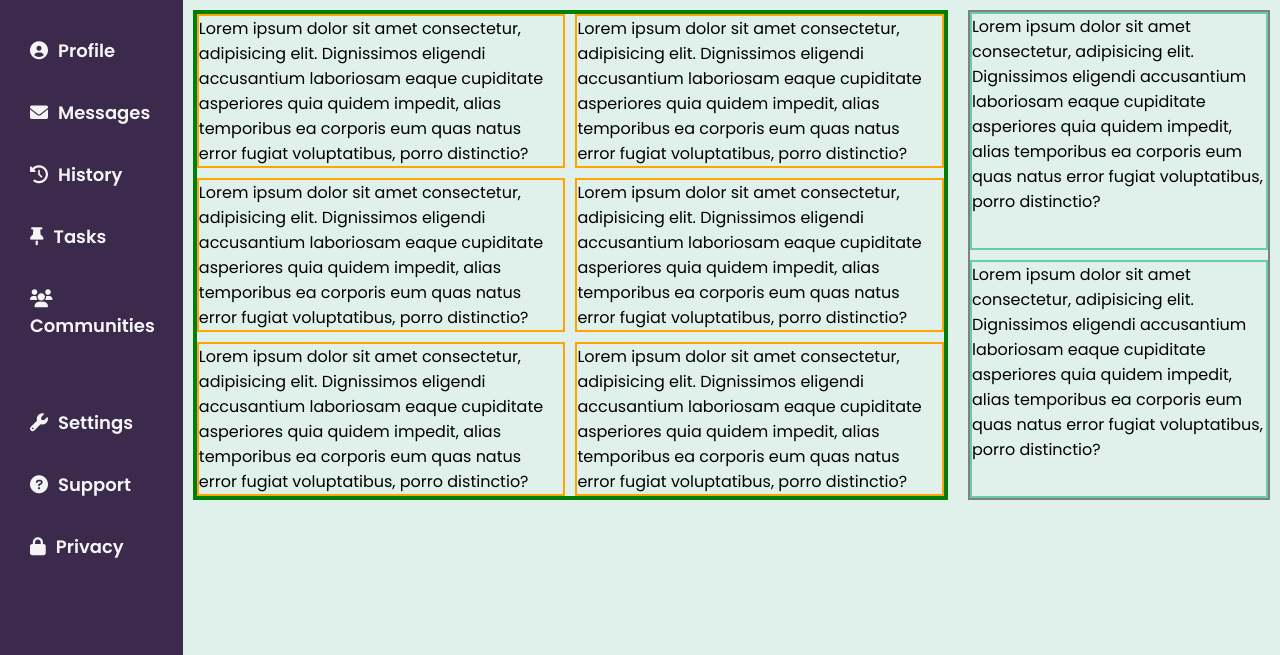
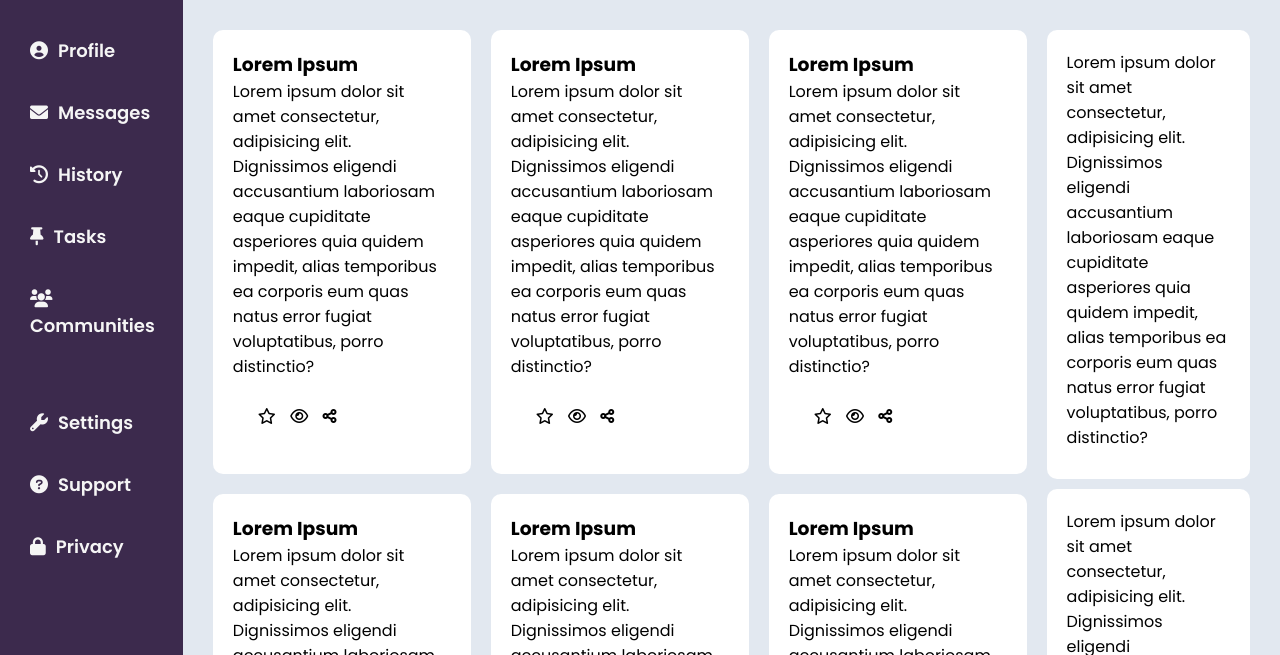
Before and after one commit to jzlvibora/odin-admin-dashboard, a plain HTML site: page index.html in a window 1280 px wide. Shown: the part 145-800 px from the top of the page. Drawn offline with Linux system fonts and the light colour scheme.

Commit message:
cards ui initial commit

```diff
--- a/index.html
+++ b/index.html
@@ -52,16 +52,69 @@
         </header>
         <main>
             <div class="projects">
+                <div class="card">
+                    <h3>Lorem Ipsum</h3>
+                    <p>Lorem ipsum dolor sit amet consectetur, adipisicing elit. Dignissimos eligendi accusantium laboriosam eaque cupiditate asperiores quia quidem impedit, alias temporibus ea corporis eum quas natus error fugiat voluptatibus, porro distinctio?</p>
+                    <div class="action">
+                        <i class="far fa-star"></i>
+                        <i class="far fa-eye"></i>
+                        <i class="fas fa-share-alt"></i>
+                    </div>
+                </div>
+                <div class="card">
+                    <h3>Lorem Ipsum</h3>
+                    <p>Lorem ipsum dolor sit amet consectetur, adipisicing elit. Dignissimos eligendi accusantium laboriosam eaque cupiditate asperiores quia quidem impedit, alias temporibus ea corporis eum quas natus error fugiat voluptatibus, porro distinctio?</p>
+                    <div class="action">
+                        <i class="far fa-star"></i>
+                        <i class="far fa-eye"></i>
+                        <i class="fas fa-share-alt"></i>
+                    </div>
+                </div>
+                <div class="card">
+                    <h3>Lorem Ipsum</h3>
+                    <p>Lorem ipsum dolor sit amet consectetur, adipisicing elit. Dignissimos eligendi accusantium laboriosam eaque cupiditate asperiores quia quidem impedit, alias temporibus ea corporis eum quas natus error fugiat voluptatibus, porro distinctio?</p>
+                    <div class="action">
+                        <i class="far fa-star"></i>
+                        <i class="far fa-eye"></i>
+                        <i class="fas fa-share-alt"></i>
+                    </div>
+                </div>
+                <div class="card">
+                    <h3>Lorem Ipsum</h3>
+                    <p>Lorem ipsum dolor sit amet consectetur, adipisicing elit. Dignissimos eligendi accusantium laboriosam eaque cupiditate asperiores quia quidem impedit, alias temporibus ea corporis eum quas natus error fugiat voluptatibus, porro distinctio?</p>
+                    <div class="action">
+                        <i class="far fa-star"></i>
+                        <i class="far fa-eye"></i>
+                        <i class="fas fa-share-alt"></i>
+                    </div>
+                </div>
+                <div class="card">
+                    <h3>Lorem Ipsum</h3>
+                    <p>Lorem ipsum dolor sit amet consectetur, adipisicing elit. Dignissimos eligendi accusantium laboriosam eaque cupiditate asperiores quia quidem impedit, alias temporibus ea corporis eum quas natus error fugiat voluptatibus, porro distinctio?</p>
+                    <div class="action">
+                        <i class="far fa-star"></i>
+                        <i class="far fa-eye"></i>
+                        <i class="fas fa-share-alt"></i>
+                    </div>
+                </div>
+                <div class="card">
+                    <h3>Lorem Ipsum</h3>
+                    <p>Lorem ipsum dolor sit amet consectetur, adipisicing elit. Dignissimos eligendi accusantium laboriosam eaque cupiditate asperiores quia quidem impedit, alias temporibus ea corporis eum quas natus error fugiat voluptatibus, porro distinctio?</p>
+                    <div class="action">
+                        <i class="far fa-star"></i>
+                        <i class="far fa-eye"></i>
+                        <i class="fas fa-share-alt"></i>
+                    </div>
+                </div>
+       <!-- <div>Lorem ipsum dolor sit amet consectetur, adipisicing elit. Dignissimos eligendi accusantium laboriosam eaque cupiditate asperiores quia quidem impedit, alias temporibus ea corporis eum quas natus error fugiat voluptatibus, porro distinctio?</div>
        <div>Lorem ipsum dolor sit amet consectetur, adipisicing elit. Dignissimos eligendi accusantium laboriosam eaque cupiditate asperiores quia quidem impedit, alias temporibus ea corporis eum quas natus error fugiat voluptatibus, porro distinctio?</div>
        <div>Lorem ipsum dolor sit amet consectetur, adipisicing elit. Dignissimos eligendi accusantium laboriosam eaque cupiditate asperiores quia quidem impedit, alias temporibus ea corporis eum quas natus error fugiat voluptatibus, porro distinctio?</div>
        <div>Lorem ipsum dolor sit amet consectetur, adipisicing elit. Dignissimos eligendi accusantium laboriosam eaque cupiditate asperiores quia quidem impedit, alias temporibus ea corporis eum quas natus error fugiat voluptatibus, porro distinctio?</div>
-       <div>Lorem ipsum dolor sit amet consectetur, adipisicing elit. Dignissimos eligendi accusantium laboriosam eaque cupiditate asperiores quia quidem impedit, alias temporibus ea corporis eum quas natus error fugiat voluptatibus, porro distinctio?</div>
-       <div>Lorem ipsum dolor sit amet consectetur, adipisicing elit. Dignissimos eligendi accusantium laboriosam eaque cupiditate asperiores quia quidem impedit, alias temporibus ea corporis eum quas natus error fugiat voluptatibus, porro distinctio?</div>
-       <div>Lorem ipsum dolor sit amet consectetur, adipisicing elit. Dignissimos eligendi accusantium laboriosam eaque cupiditate asperiores quia quidem impedit, alias temporibus ea corporis eum quas natus error fugiat voluptatibus, porro distinctio?</div>
+       <div>Lorem ipsum dolor sit amet consectetur, adipisicing elit. Dignissimos eligendi accusantium laboriosam eaque cupiditate asperiores quia quidem impedit, alias temporibus ea corporis eum quas natus error fugiat voluptatibus, porro distinctio?</div> -->
     </div>
     <div class="announcements">
-       <div>Lorem ipsum dolor sit amet consectetur, adipisicing elit. Dignissimos eligendi accusantium laboriosam eaque cupiditate asperiores quia quidem impedit, alias temporibus ea corporis eum quas natus error fugiat voluptatibus, porro distinctio?</div>
-       <div>Lorem ipsum dolor sit amet consectetur, adipisicing elit. Dignissimos eligendi accusantium laboriosam eaque cupiditate asperiores quia quidem impedit, alias temporibus ea corporis eum quas natus error fugiat voluptatibus, porro distinctio?</div>
+       <div class="card">Lorem ipsum dolor sit amet consectetur, adipisicing elit. Dignissimos eligendi accusantium laboriosam eaque cupiditate asperiores quia quidem impedit, alias temporibus ea corporis eum quas natus error fugiat voluptatibus, porro distinctio?</div>
+       <div class="card">Lorem ipsum dolor sit amet consectetur, adipisicing elit. Dignissimos eligendi accusantium laboriosam eaque cupiditate asperiores quia quidem impedit, alias temporibus ea corporis eum quas natus error fugiat voluptatibus, porro distinctio?</div>
 
     </div>
 </main>
--- a/style.css
+++ b/style.css
@@ -56,7 +56,7 @@ aside li:not(:last-child){
 }
 
 aside li:hover{
-    background-color: #95adbe;
+    background-color: #190b2e8e;
     border-radius: 4px;
 }
 
@@ -70,36 +70,36 @@ aside > *{
 
 main{
     display:grid;
-    grid-template-columns:5fr 2fr;
+    grid-template-columns:8fr 2fr;
     grid-template-rows:repeat(3,1fr);
     overflow-y: scroll;
     gap:20px;
-    background-color: #e0f0ea;
+    background-color: #e2e8f0;
+    padding:30px !important;
 }
 
 .projects{
     display:grid;
-    grid-template-columns:repeat(2,1fr);
-    grid-template-rows:repeat(3,1fr);
-    border:4px solid green;
-    gap: 10px;
+    grid-template-columns:repeat(3,1fr);
+    grid-template-rows:repeat(2,1fr);
+    /* border:4px solid green; */
+    gap: 20px;
 
     /* height:calc(100vh-calc(header)) */
 }
 
-.projects > *{
+/* .projects > *{
 border:2px solid orange;
-}
+} */
 
 .announcements{
     display:grid;
     gap:10px;
-    border:2px solid gray;
     grid-auto-rows: auto;
 }
 
 .announcements > *{
-    border:2px solid mediumaquamarine;
+    /* border:2px solid mediumaquamarine; */
 }
 
 /*header*/
@@ -136,7 +136,8 @@ header input[type=search]{
     width:90%;
     padding:10px;
     border-radius: 40px;
-    border:none
+    border:none;
+    background-color: #e2e8f0;;
 }
 
 .account{
@@ -188,3 +189,21 @@ header input[type=search]{
     color:white;
     height: 40px;
 }
+
+
+/* projects */
+.card{
+    background-color: white;
+    padding:20px;
+}
+
+main div > div{
+    border-radius: 10px;
+    padding:25px
+}
+
+/* .card div::before{
+    content: 'hello';
+    background-color: orange;
+    width: 50px;
+    } */
```
